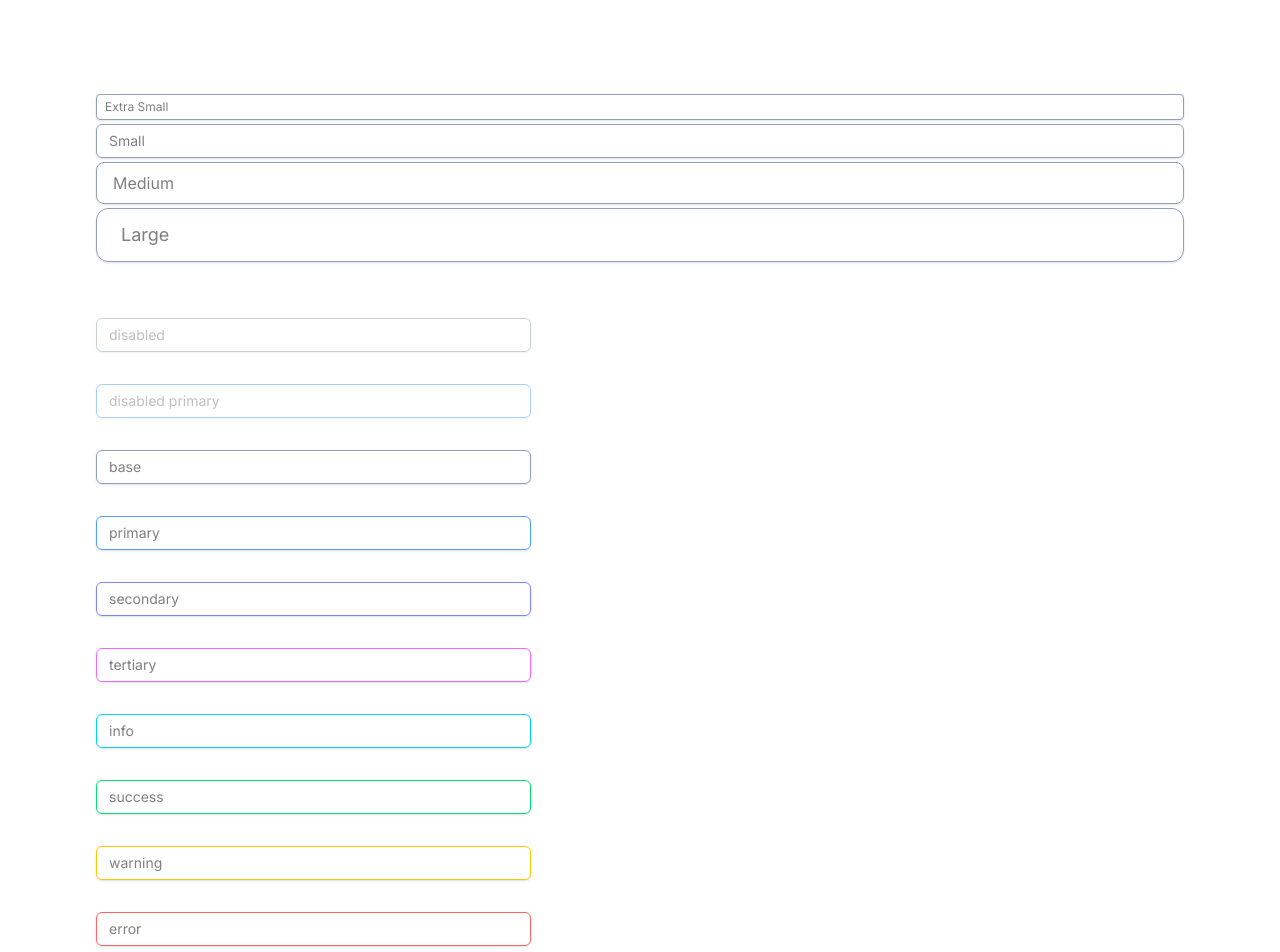
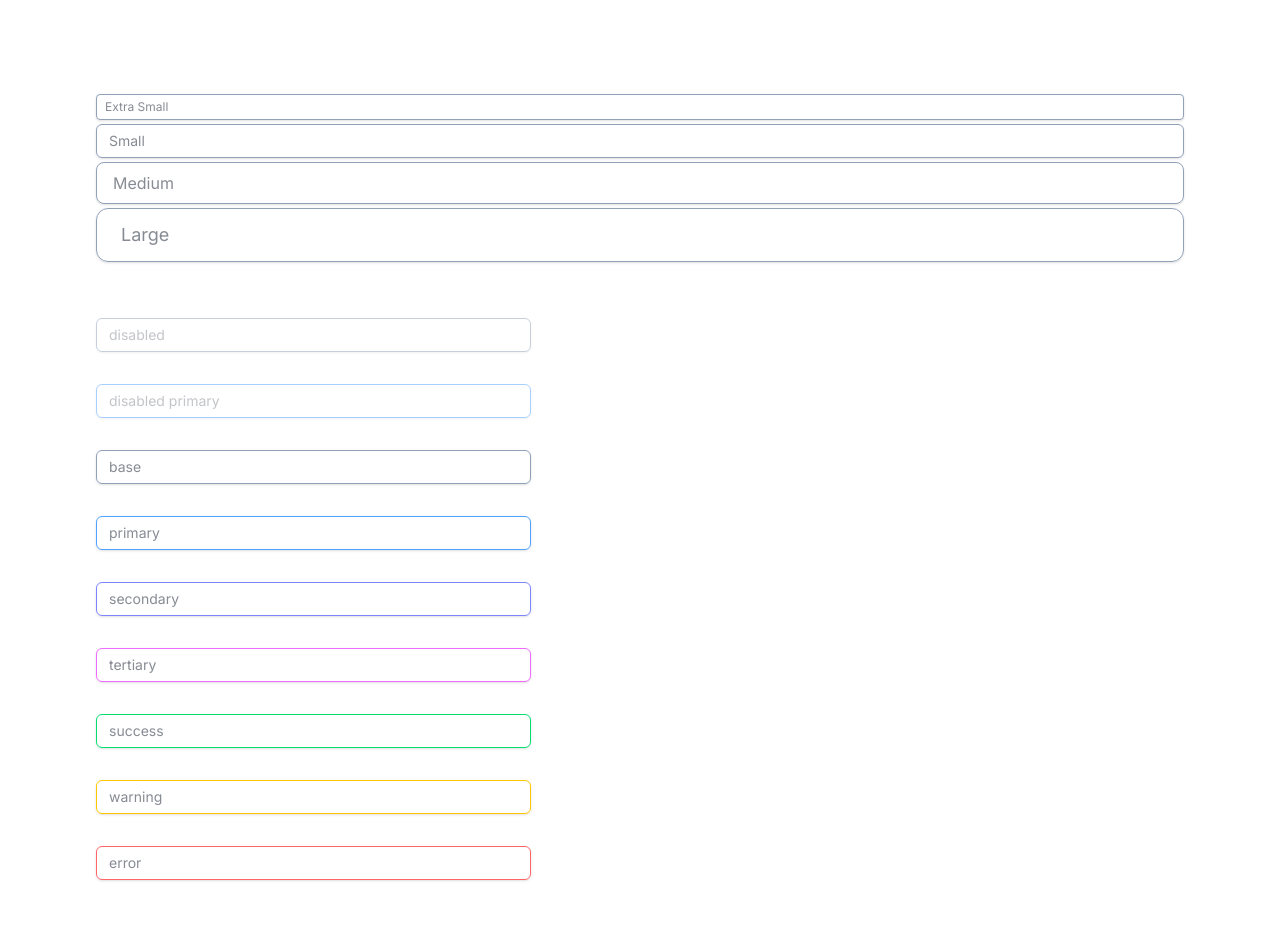
Before and after one commit to shoraid/fantasize-ui, a Next.js app: page /components/forms/input in a window 1280 px wide. Shown: the top 952 px of the page. After the commit the page ends 924 px from the top, so only its background shows below. Built offline with nearby package versions, Linux system fonts and the light colour scheme.

Commit message:
fix: input styles

```diff
--- a/src/app/components/forms/input/page.tsx
+++ b/src/app/components/forms/input/page.tsx
@@ -1,45 +1,39 @@
-import BaseInput from "@/components/forms/base-input";
+import Input from "@/components/forms/input";
 
-export default function Input() {
+export default function Page() {
   return (
     <div className="flex min-h-screen flex-col items-center gap-y-12 pt-[7%] pb-10">
       <div className="container w-[85%]">
         <div className="space-y-6 space-x-6">
-          <BaseInput size="xs" placeholder="Extra Small" />
+          <Input size="xs" placeholder="Extra Small" />
 
-          <BaseInput size="sm" placeholder="Small" />
+          <Input size="sm" placeholder="Small" />
 
-          <BaseInput size="md" placeholder="Medium" />
+          <Input size="md" placeholder="Medium" />
 
-          <BaseInput size="lg" placeholder="Large" />
+          <Input size="lg" placeholder="Large" />
         </div>
       </div>
 
       <div className="container w-[85%]">
         <div className="flex w-[40%] flex-col gap-y-6">
-          <BaseInput placeholder="disabled" disabled />
+          <Input placeholder="disabled" disabled />
 
-          <BaseInput color="primary" placeholder="disabled primary" disabled />
+          <Input color="primary" placeholder="disabled primary" disabled />
 
-          <BaseInput color="base" placeholder="base" />
+          <Input color="base" placeholder="base" />
 
-          <BaseInput color="primary" placeholder="primary" />
+          <Input color="primary" placeholder="primary" />
 
-          <BaseInput color="secondary" placeholder="secondary" />
+          <Input color="secondary" placeholder="secondary" />
 
-          <BaseInput color="tertiary" placeholder="tertiary" />
+          <Input color="tertiary" placeholder="tertiary" />
 
-          <BaseInput color="info" placeholder="info" />
+          <Input color="success" placeholder="success" />
 
-          <BaseInput color="success" placeholder="success" />
+          <Input color="warning" placeholder="warning" />
 
-          <BaseInput color="warning" placeholder="warning" />
-
-          <BaseInput color="error" placeholder="error" />
-
-          <BaseInput color="light" placeholder="light" />
-
-          <BaseInput color="dark" placeholder="dark" />
+          <Input color="error" placeholder="error" />
         </div>
       </div>
     </div>
--- a/src/components/forms/base-input.tsx
+++ b/src/components/forms/input.tsx
@@ -2,7 +2,7 @@ import clsx from "clsx/lite";
 import { ForwardedRef, forwardRef } from "react";
 import { twMerge } from "tailwind-merge";
 
-export interface BaseInputProps
+export interface InputProps
   extends Omit<React.InputHTMLAttributes<HTMLInputElement>, "size"> {
   size?: "xs" | "sm" | "md" | "lg";
   color?:
@@ -10,19 +10,16 @@ export interface BaseInputProps
     | "primary"
     | "secondary"
     | "tertiary"
-    | "info"
     | "success"
     | "warning"
-    | "error"
-    | "light"
-    | "dark";
+    | "error";
 }
 
 const DEFAULT_SIZE = "sm";
 const DEFAULT_COLOR = "base";
 
-const BaseInput = forwardRef(
-  (props: BaseInputProps, ref: ForwardedRef<HTMLInputElement>) => {
+const Input = forwardRef(
+  (props: InputProps, ref: ForwardedRef<HTMLInputElement>) => {
     const {
       type = "text",
       id,
@@ -48,11 +45,13 @@ const BaseInput = forwardRef(
   },
 );
 
-export default BaseInput;
+Input.displayName = "Input";
+
+export default Input;
 
 const styles = {
   default: clsx(
-    "my-1 block w-full border shadow-sm focus:ring-2 focus:ring-offset-1 focus:outline-none disabled:cursor-not-allowed disabled:opacity-50",
+    "my-1 block w-full border text-gray-900 shadow-sm focus:ring-2 focus:ring-offset-1 focus:outline-none disabled:cursor-not-allowed disabled:opacity-50",
   ),
   size: {
     xs: clsx("rounded py-1 px-2 text-xs"),
@@ -61,15 +60,12 @@ const styles = {
     lg: clsx("rounded-xl py-3 px-6 text-lg"),
   },
   color: {
-    base: clsx("border-slate-400 focus:ring-slate-200"),
+    base: clsx("border-slate-400 focus:ring-blue-300"),
     primary: clsx("border-blue-400 focus:ring-blue-200"),
     secondary: clsx("border-indigo-400 focus:ring-indigo-200"),
     tertiary: clsx("border-fuchsia-400 focus:ring-fuchsia-200"),
-    info: clsx("border-cyan-400 focus:ring-cyan-200"),
     success: clsx("border-green-400 focus:ring-green-200"),
     warning: clsx("border-yellow-400 focus:ring-yellow-200"),
     error: clsx("border-red-400 focus:ring-red-200"),
-    light: clsx("border-white focus:ring-white"),
-    dark: clsx("border-black focus:ring-black"),
   },
 };
```
